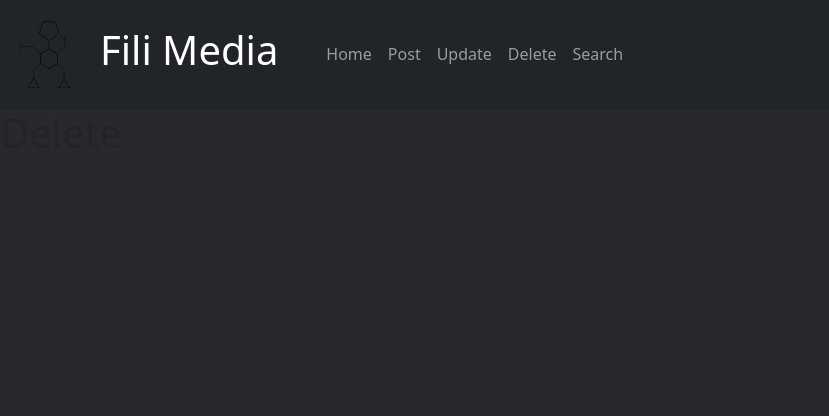
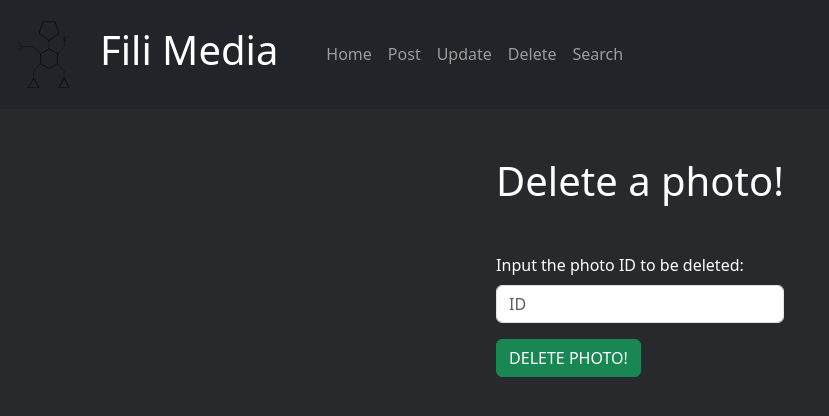
Before and after one commit to GreatApe77/crud-api-node-solidity, a React (Vite) app in the folder frontend/: page /delete in a window 1280 px wide. Shown: the top 416 px of the page, without its empty margins (0-829 px from the left). Built offline with nearby package versions, Linux system fonts and the light colour scheme.

Commit message:
funcao generica pra simular chamada na api funcionando

```diff
--- /dev/null
+++ b/frontend/src/components/DeleteForm/index.jsx
@@ -0,0 +1,79 @@
+import { useState } from "react";
+import Button from "react-bootstrap/Button";
+import Form from "react-bootstrap/Form";
+import Spinner from "react-bootstrap/Spinner";
+
+export default function DeleteForm({deletePhoto}) {
+
+	const [loading,setLoading] = useState(false)
+    const [id,setId] = useState("")
+
+
+
+	//Change Handlers
+	function handleChange(e){
+		setId(e.target.value)
+	}
+
+	//submit handlers
+    function handleSubmit(e){
+		e.preventDefault()
+		if(!id) return
+		setLoading(true)
+
+		deletePhoto(id)
+		.then((status)=>{
+			if (status == 200) {
+                alert("Deleted a photo!");
+            }
+            if (status === 401) {
+                alert("Wrong Password!");
+            }
+            if (status === 500) {
+                alert("Could not delete a photo! ");
+            }
+			console.log(status)
+
+			setLoading(false)
+			setId("")
+		})
+		.catch((err)=>{
+			console.log(err)
+			setLoading(false)
+		})
+	}
+	return (
+		<div>
+
+			<h1 className="text-white mb-5 mt-5">Delete a photo!</h1>
+			<div>
+				<Form onSubmit={handleSubmit}>
+					<fieldset disabled={loading}>
+						<Form.Group className="mb-3" controlId="formBasicEmail">
+							<Form.Label className="text-white">Input the photo ID to be deleted:</Form.Label>
+							<Form.Control
+								value={id}
+								type="number"
+                                min={"0"}
+								placeholder="ID"
+								required
+								onChange={handleChange}
+							/>
+						</Form.Group>
+
+						<Button variant="success" className="mx-auto" type="submit">
+							{loading ? (
+								<div className="d-flex align-items-center">
+									<span div>Loading...</span>
+									<Spinner animation="border" variant="light" />
+								</div>
+							) : (
+								"DELETE PHOTO!"
+							)}
+						</Button>
+					</fieldset>
+				</Form>
+			</div>
+		</div>
+	);
+}
--- a/frontend/src/routes/Delete.jsx
+++ b/frontend/src/routes/Delete.jsx
@@ -1,12 +1,27 @@
+import DeleteForm from "../components/DeleteForm"
+
+
 
 
 function Delete(){
 
+    function dummyFetch(id,status){
+        return new Promise((resolve,reject)=>{
+            if(!id){
+                reject("Missing ID")
+            }
+            else{
+                setTimeout(()=>{resolve(status)},3000)
+            }
+        })
+    }
     return(
-        <div>
-            <h1>
-                Delete
-            </h1>
+        <div className="d-flex flex-column justify-content-center ">
+            <div className="mx-auto">
+
+            <DeleteForm deletePhoto={dummyFetch}/>
+            </div>
+
         </div>
     )
 }
```
